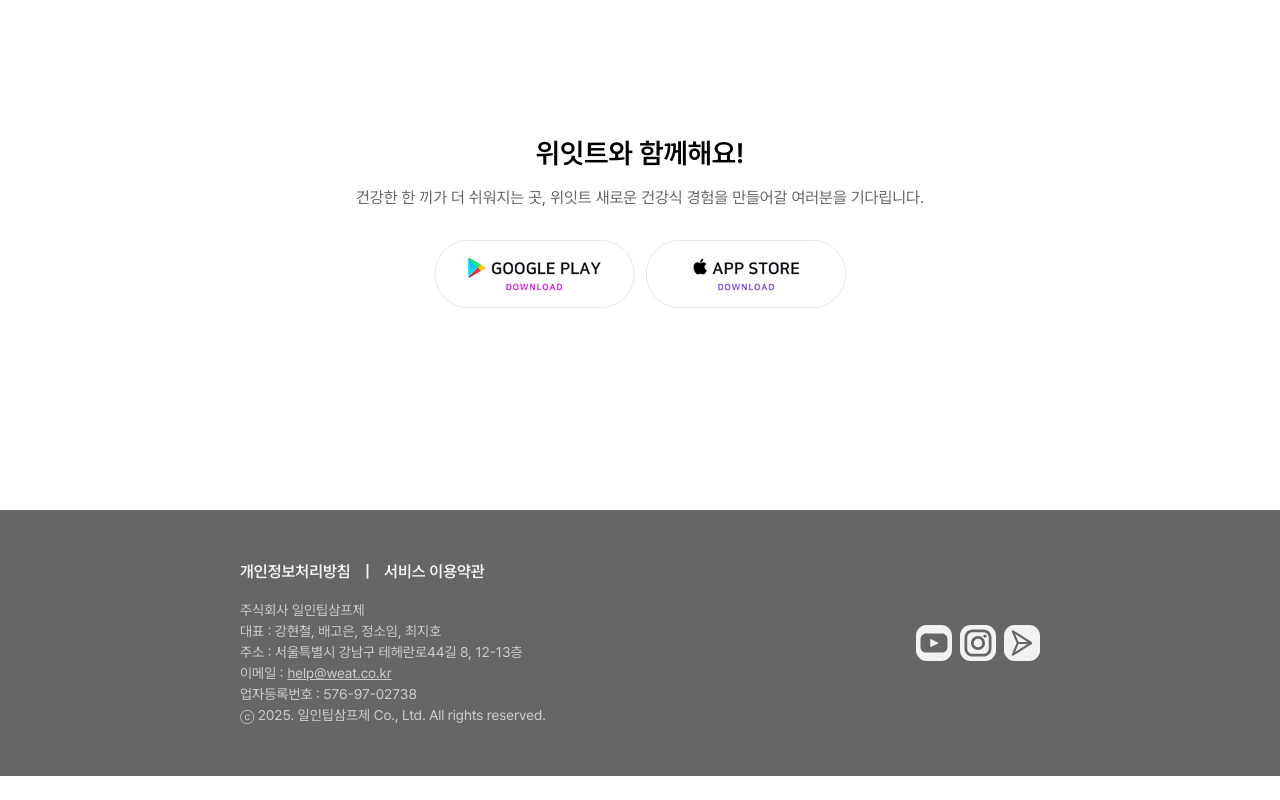
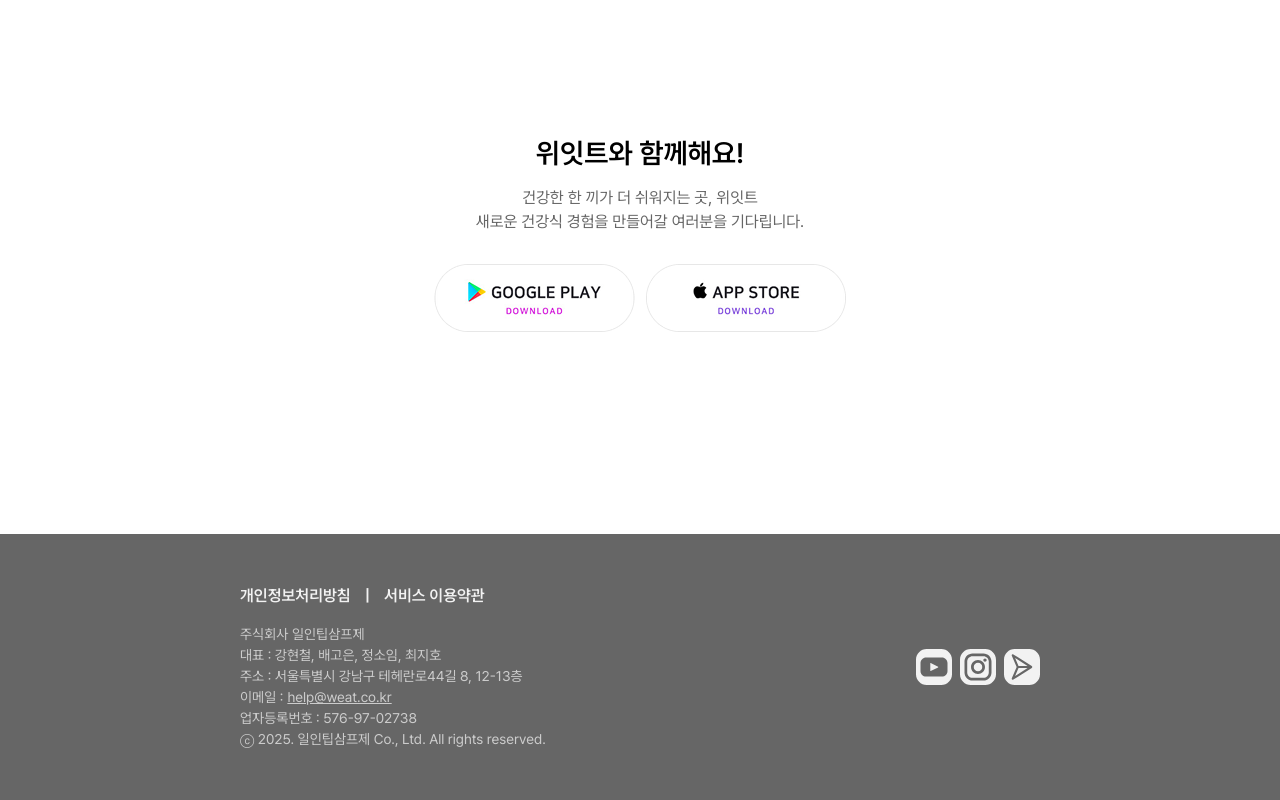
Before and after one commit to hyun2e/weat-landing, a React (Vite) app: page / in a window 1280 px wide. Shown: the part 5596-6396 px from the top of the page. Before the commit the page ends 6372 px from the top, so only its background shows below. Built offline with nearby package versions, Linux system fonts and the light colour scheme.

Commit message:
down edit

```diff
--- a/src/sections/Download.jsx
+++ b/src/sections/Download.jsx
@@ -11,7 +11,7 @@
     padding: 0 16px 52px 16px;
 
     @media (max-width: ${({ theme }) => theme.breakpoints.mobile}) {
-        padding: 0 38px 0 0;
+        padding: 0 16;
     };
 `
 // 다운로드 버튼 스타일
@@ -65,6 +65,7 @@
 const DownloadDescription = styled.p`
     color: ${({ theme }) => theme.colors.grey600};
     line-height: 1.5;
+    text-align: center;
 
     @media (max-width: ${({ theme }) => theme.breakpoints.mobile}) {
         font-size: ${({ theme }) => theme.fontSizes.fs14};
@@ -79,7 +80,7 @@
             위잇트와 함께해요!
             </DownloadTitle>
             <DownloadDescription>
-            건강한 한 끼가 더 쉬워지는 곳, 위잇트 새로운 건강식 경험을 만들어갈 여러분을 기다립니다.
+            건강한 한 끼가 더 쉬워지는 곳, 위잇트<br/> 새로운 건강식 경험을 만들어갈 여러분을 기다립니다.
             </DownloadDescription>
         </DownloadTextWrapper>
         <DownloadButtonWrapper>
```
